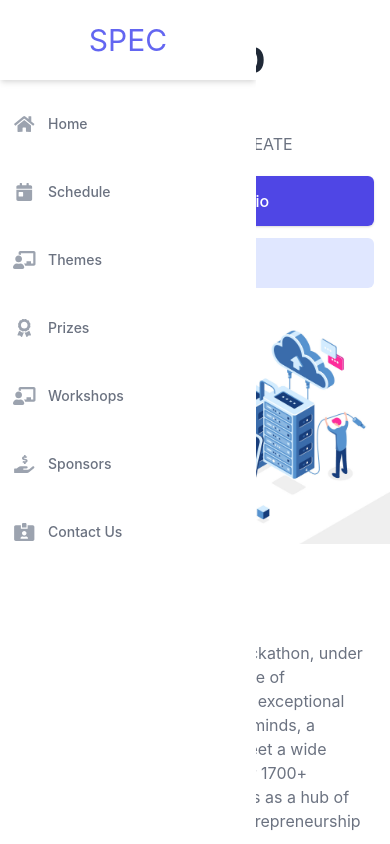
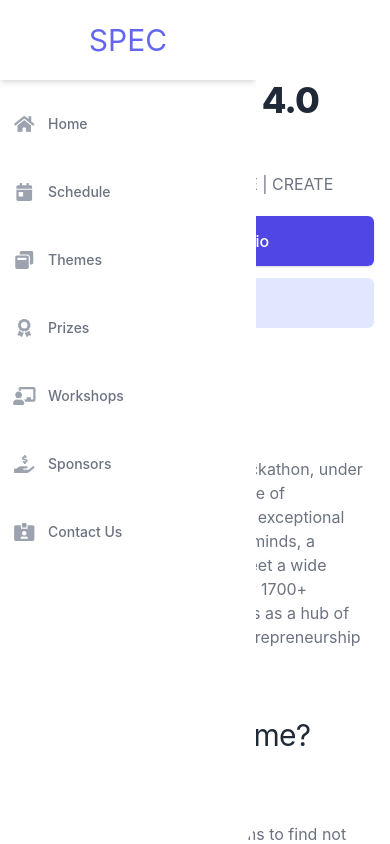
Before and after one commit to spec-nith/Electrothon, a React (Create React App) app: page / in a window 390 px wide. Both pictures are taken after a click on the button 35 px from the left and 22 px from the top of the page. Shown: the top 844 px of the page. Built offline with nearby package versions, Linux system fonts and the light colour scheme.

Commit message:
Update icons, fix screen resize bug in `schedule`
Signed-off-by: Avishrant Sharma <avishrants@gmail.com>

```diff
--- a/src/components/Schedule/schedule.js
+++ b/src/components/Schedule/schedule.js
@@ -3,9 +3,13 @@ import React, { useState, useRef } from "react";
 export default function Schedule() {
   const ref = useRef(null);
   // const [windowwidth, changewidth] = useState(window.innerwidth);
-  const [Componentwidth, changeComponentwidth] = useState(
-    ref.current ? ref.current.offsetWidth : 640
-  );
+  var value = 400;
+  if (window.innerWidth < 580) {
+    value = 300;
+  } else {
+    value = 800;
+  }
+  const [Componentwidth, changeComponentwidth] = useState(value);
 
   window.addEventListener("resize", (event) => {
     // changewidth(window.innerWidth);
@@ -119,9 +123,7 @@ export default function Schedule() {
     <div id="schedule" className="py-8">
       <div className="container mx-auto flex flex-col items-start md:flex-row my-12 md:my-24">
         <div className="flex flex-col w-full sticky md:top-36 lg:w-1/3 mt-2 md:mt-12 pr-8">
-          <p className="text-blue-500 uppercase tracking-loose">
-            Timeline
-          </p>
+          <p className="text-blue-500 uppercase tracking-loose">Timeline</p>
           <p className="text-3xl md:text-4xl leading-normal md:leading-relaxed mb-2">
             Working Process of Fest
           </p>
--- a/src/components/UI/Header/Header.js
+++ b/src/components/UI/Header/Header.js
@@ -6,6 +6,7 @@ import {
   faHandHoldingUsd,
   faIdCardAlt,
   faBars,
+  faWindowRestore,
 } from "@fortawesome/free-solid-svg-icons";
 import React, { useState } from "react";
 import { FontAwesomeIcon } from "@fortawesome/react-fontawesome";
@@ -148,7 +149,7 @@ const Nav = () => {
                 <span className="flex items-center justify-center h-12 w-12 text-lg text-gray-400">
                   <FontAwesomeIcon
                     className="text-lg"
-                    icon={faChalkboardTeacher}
+                    icon={faWindowRestore}
                     fixedWidth
                   />
                 </span>
--- a/src/components/UI/Intro/Intro.js
+++ b/src/components/UI/Intro/Intro.js
@@ -2,11 +2,14 @@ import React from "react";
 
 export default function Introduction() {
   return (
-    <section id="home" className="relative bg-white overflow-hidden">
+    <section
+      id="home"
+      className="relative bg-white overflow-hidden pt-10 sm:pt-4"
+    >
       <div className="max-w-7xl mx-auto">
         <div className="relative pb-8 sm:pb-16 md:pb-20 lg:pb-28 xl:pb-32 lg:max-w-2xl lg:w-full">
           <main className="mt-10 mx-auto px-4 sm:mt-12 sm:px-6 md:mt-16 lg:mt-20 lg:px-8 lg:py-8 xl:mt-28">
-            <div className="sm:text-center lg:text-left">
+            <div className="text-center lg:text-left">
               <h1 className="text-4xl tracking-tight text-gray-800 sm:text-5xl md:text-6xl">
                 <span className="block xl:inline font-extrabold">
                   Electothon 4.0
@@ -44,7 +47,7 @@ export default function Introduction() {
           </main>
         </div>
       </div>
-      <div className="lg:absolute lg:inset-y-0 lg:right-0 lg:w-1/2">
+      <div className="lg:absolute lg:inset-y-0 lg:right-0 lg:w-1/2 hidden sm:block">
         <img
           className="h-56 w-full object-cover sm:h-72 md:h-96 lg:w-full lg:h-full hero-background"
           src="./bg.jpg"
```
